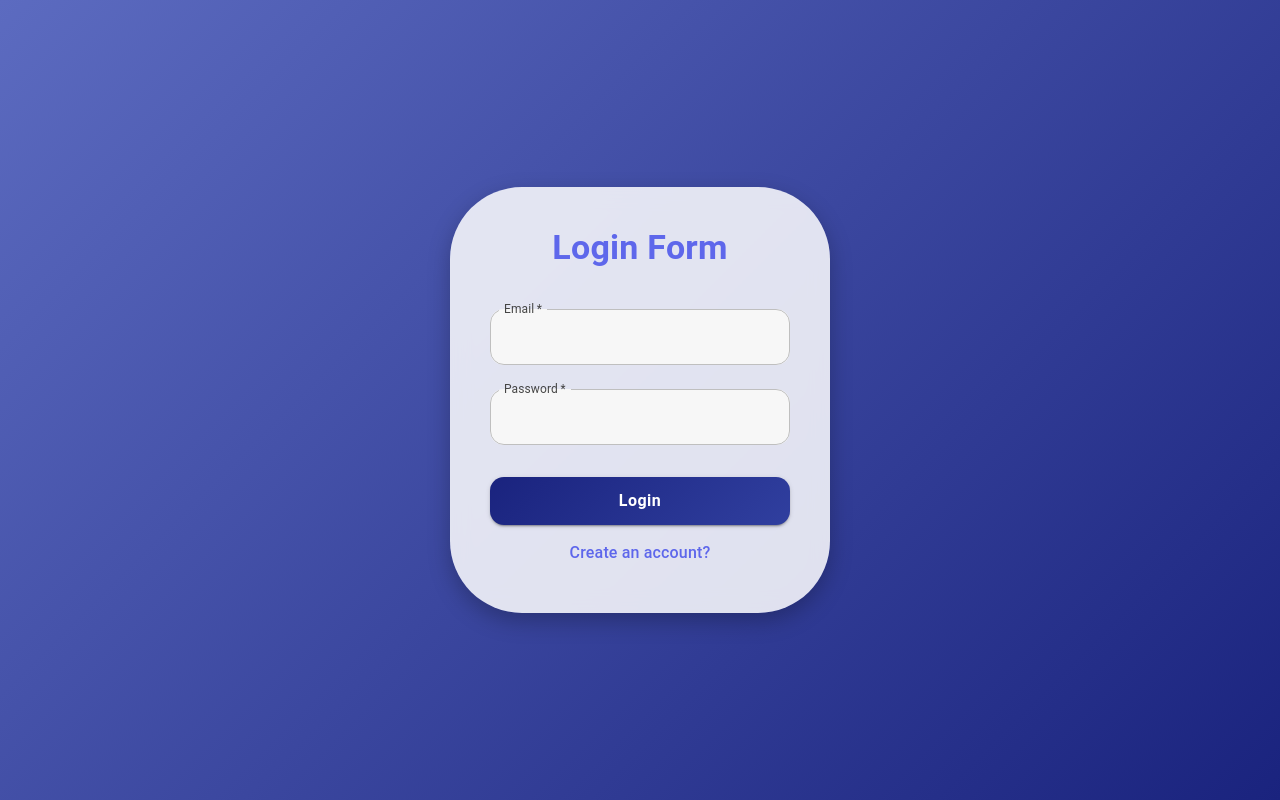
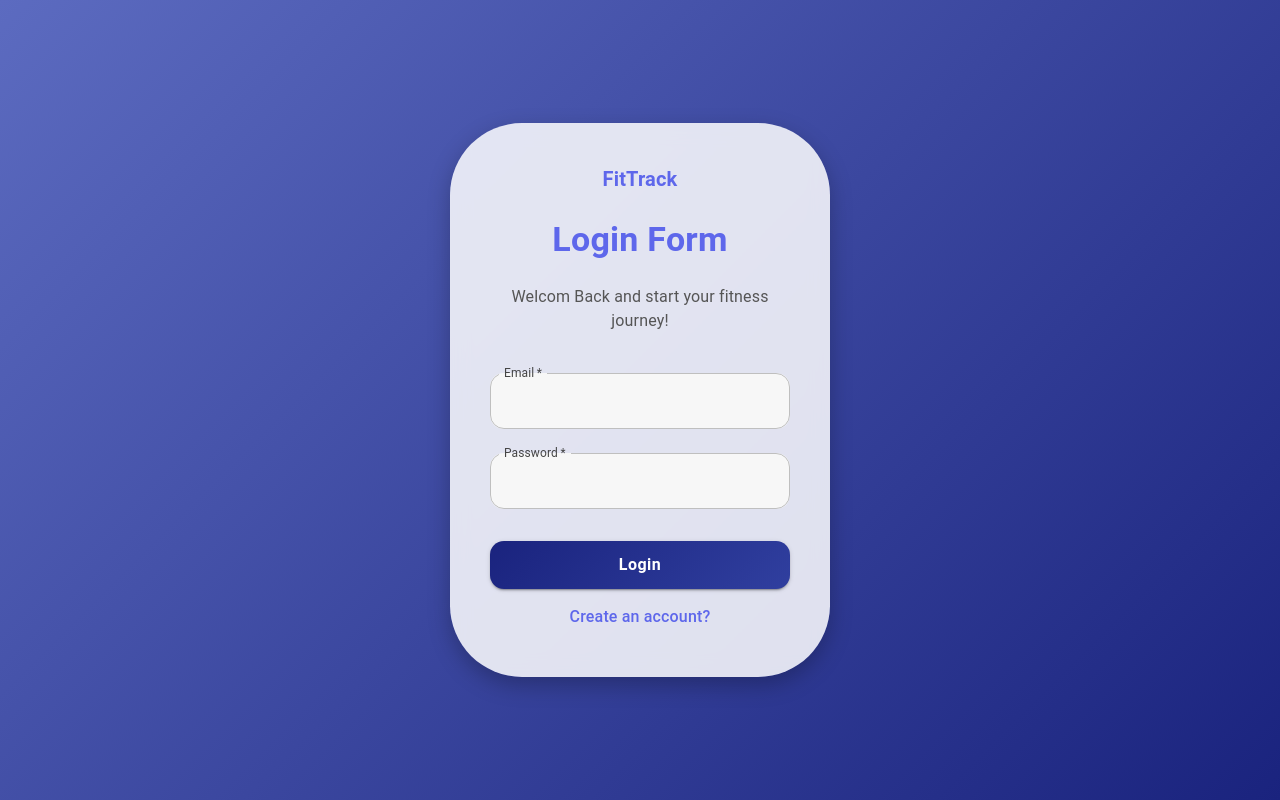
Before and after one commit to Hussainihabib/fitnes_frontend, a React app: page /login in a window 1280 px wide. Built offline with nearby package versions, Linux system fonts and the light colour scheme; no server answers; some icons are missing; the HTML template or start-up script is replaced by a standard one.

Commit message:
edit app,login,register.jsx

```diff
--- a/src/App.jsx
+++ b/src/App.jsx
@@ -37,7 +37,8 @@ export default function App() {
     <AuthProvider>
       <NotificationProvider>
         <Routes>
-          <Route path="/" element={<HomePage />} />
+          <Route path="/" element={<Login />} />
+
           <Route path="/login" element={<Login />} />
           <Route path="/register" element={<Register />} />
 
--- a/src/pages/Login.jsx
+++ b/src/pages/Login.jsx
@@ -79,6 +79,13 @@ theme.palette.mode === "light"
 : "0px 8px 22px rgba(0,0,0,0.45)",
 }}
 > <CardContent>
+  <Typography
+variant="h6"
+textAlign="center"
+mb={3}
+sx={{ fontWeight: "bold", color: theme.palette.primary.main }}
+>
+FitTrack </Typography>
 <Typography
 variant="h4"
 textAlign="center"
@@ -86,6 +93,12 @@ mb={3}
 sx={{ fontWeight: "bold", color: theme.palette.primary.main }}
 >
 Login Form </Typography>
+<Typography
+        textAlign="center"
+        sx={{ color: theme.palette.text.secondary, mb: 3 }}
+      >
+      Welcom Back and start your fitness journey!
+      </Typography>
 
 
       {error && (
--- a/src/pages/Register.jsx
+++ b/src/pages/Register.jsx
@@ -122,6 +122,14 @@ boxShadow: theme.palette.mode === "light"
 : "0 8px 25px rgba(0,0,0,0.45)",
 }}
 > <CardContent>
+    <Typography
+variant="h6"
+textAlign="center"
+mb={3}
+sx={{ fontWeight: "bold", color: theme.palette.primary.main }}
+>
+FitTrack </Typography>
+
 <Typography
 variant="h4"
 fontWeight="bold"
```
